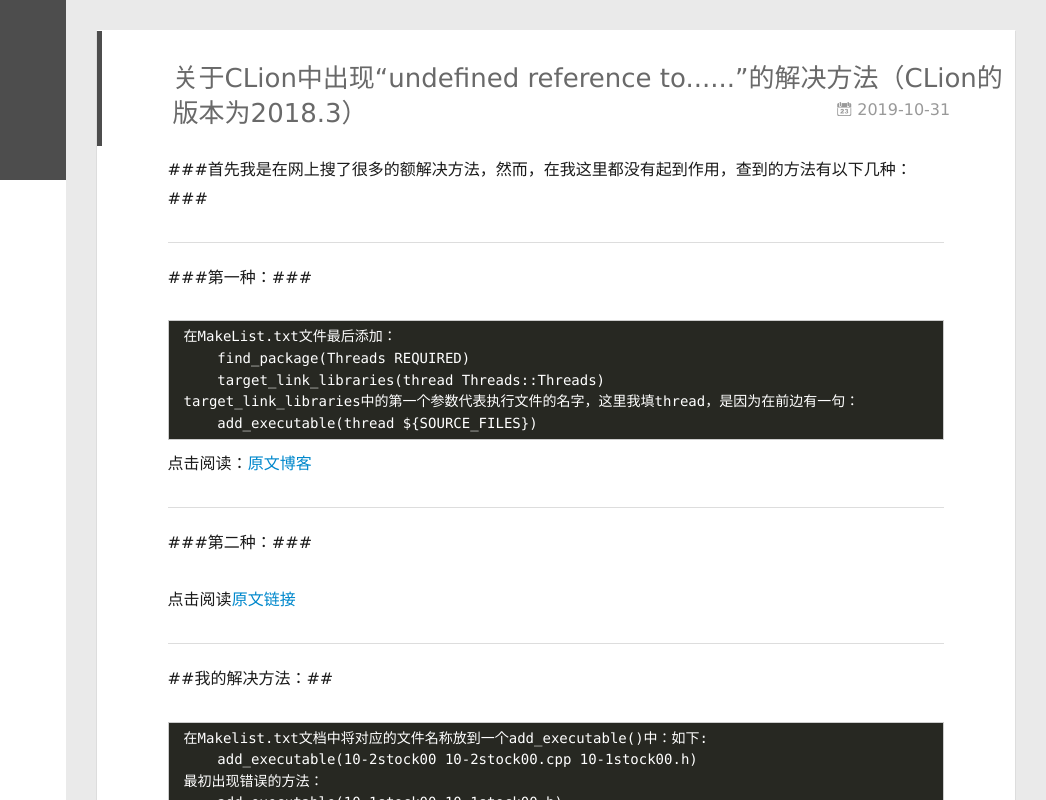
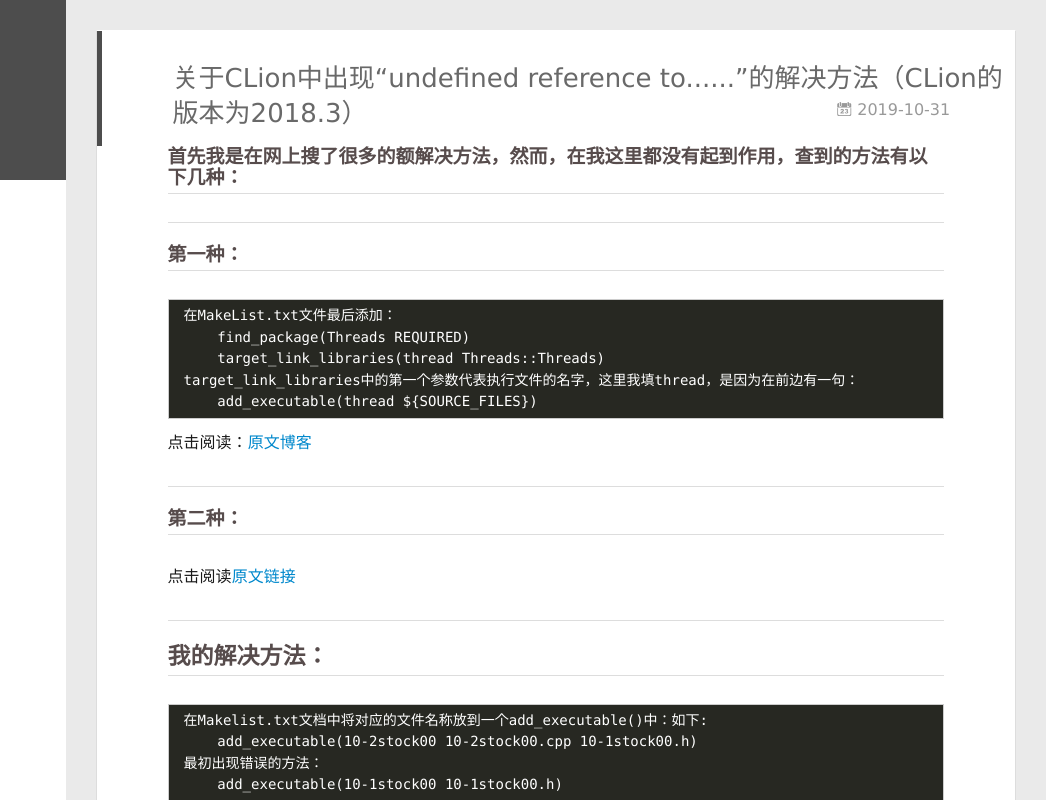
Before and after one commit to W-102/w-102.github.io, a plain HTML site: page 2019/10/31/CLion-undefined_reference_to/index.html in a window 1280 px wide. Shown: the full height of the page, 234-1280 px from the left. Drawn offline with Linux system fonts and the light colour scheme.

Commit message:
Site updated: 2019-10-31 18:08:48

```diff
--- a/2019/10/31/CLion-undefined_reference_to/index.html
+++ b/2019/10/31/CLion-undefined_reference_to/index.html
@@ -8,17 +8,17 @@
   <link rel="dns-prefetch" href="http://yoursite.com">
   <title>关于CLion中出现“undefined reference to......”的解决方法（CLion的版本为2018.3） | foolwys的博客</title>
   <meta name="viewport" content="width=device-width, initial-scale=1, maximum-scale=1">
-  <meta name="description" content="###首先我是在网上搜了很多的额解决方法，然而，在我这里都没有起到作用，查到的方法有以下几种：###  ###第一种：### 在MakeList.txt文件最后添加：     find_package(Threads REQUIRED)     target_link_libraries(thread Threads::Threads) target_link_libraries中的第一个参数代表">
+  <meta name="description" content="首先我是在网上搜了很多的额解决方法，然而，在我这里都没有起到作用，查到的方法有以下几种： 第一种：在MakeList.txt文件最后添加：     find_package(Threads REQUIRED)     target_link_libraries(thread Threads::Threads) target_link_libraries中的第一个参数代表执行文件的名字，这里我填th">
 <meta property="og:type" content="article">
 <meta property="og:title" content="关于CLion中出现“undefined reference to......”的解决方法（CLion的版本为2018.3）">
 <meta property="og:url" content="http://yoursite.com/2019/10/31/CLion-undefined_reference_to/index.html">
 <meta property="og:site_name" content="foolwys的博客">
-<meta property="og:description" content="###首先我是在网上搜了很多的额解决方法，然而，在我这里都没有起到作用，查到的方法有以下几种：###  ###第一种：### 在MakeList.txt文件最后添加：     find_package(Threads REQUIRED)     target_link_libraries(thread Threads::Threads) target_link_libraries中的第一个参数代表">
+<meta property="og:description" content="首先我是在网上搜了很多的额解决方法，然而，在我这里都没有起到作用，查到的方法有以下几种： 第一种：在MakeList.txt文件最后添加：     find_package(Threads REQUIRED)     target_link_libraries(thread Threads::Threads) target_link_libraries中的第一个参数代表执行文件的名字，这里我填th">
 <meta property="og:locale" content="default">
-<meta property="og:updated_time" content="2019-10-31T10:06:22.849Z">
+<meta property="og:updated_time" content="2019-10-31T10:08:18.720Z">
 <meta name="twitter:card" content="summary">
 <meta name="twitter:title" content="关于CLion中出现“undefined reference to......”的解决方法（CLion的版本为2018.3）">
-<meta name="twitter:description" content="###首先我是在网上搜了很多的额解决方法，然而，在我这里都没有起到作用，查到的方法有以下几种：###  ###第一种：### 在MakeList.txt文件最后添加：     find_package(Threads REQUIRED)     target_link_libraries(thread Threads::Threads) target_link_libraries中的第一个参数代表">
+<meta name="twitter:description" content="首先我是在网上搜了很多的额解决方法，然而，在我这里都没有起到作用，查到的方法有以下几种： 第一种：在MakeList.txt文件最后添加：     find_package(Threads REQUIRED)     target_link_libraries(thread Threads::Threads) target_link_libraries中的第一个参数代表执行文件的名字，这里我填th">
 
     <link rel="alternative" href="/atom.xml" title="foolwys的博客" type="application/atom+xml">
 
@@ -174,20 +174,16 @@
 
     <div class="article-entry" itemprop="articleBody">
 
-        <p>###首先我是在网上搜了很多的额解决方法，然而，在我这里都没有起到作用，查到的方法有以下几种：###</p>
-<hr>
-<p>###第一种：###</p>
-<pre><code>在MakeList.txt文件最后添加：
+        <h3 id="首先我是在网上搜了很多的额解决方法，然而，在我这里都没有起到作用，查到的方法有以下几种："><a href="#首先我是在网上搜了很多的额解决方法，然而，在我这里都没有起到作用，查到的方法有以下几种：" class="headerlink" title="首先我是在网上搜了很多的额解决方法，然而，在我这里都没有起到作用，查到的方法有以下几种："></a>首先我是在网上搜了很多的额解决方法，然而，在我这里都没有起到作用，查到的方法有以下几种：</h3><hr>
+<h3 id="第一种："><a href="#第一种：" class="headerlink" title="第一种："></a>第一种：</h3><pre><code>在MakeList.txt文件最后添加：
     find_package(Threads REQUIRED)
     target_link_libraries(thread Threads::Threads)
 target_link_libraries中的第一个参数代表执行文件的名字，这里我填thread，是因为在前边有一句：
     add_executable(thread ${SOURCE_FILES})</code></pre><p>点击阅读：<a href="https://blog.csdn.net/qq_32126633/article/details/80577668" target="_blank" rel="noopener">原文博客</a></p>
 <hr>
-<p>###第二种：###</p>
-<p>点击阅读<a href="https://stackoverflow.com/questions/42424484/clion-undefined-reference-to-function" target="_blank" rel="noopener">原文链接</a></p>
+<h3 id="第二种："><a href="#第二种：" class="headerlink" title="第二种："></a>第二种：</h3><p>点击阅读<a href="https://stackoverflow.com/questions/42424484/clion-undefined-reference-to-function" target="_blank" rel="noopener">原文链接</a></p>
 <hr>
-<p>##我的解决方法：##</p>
-<pre><code>在Makelist.txt文档中将对应的文件名称放到一个add_executable()中：如下:
+<h2 id="我的解决方法："><a href="#我的解决方法：" class="headerlink" title="我的解决方法："></a>我的解决方法：</h2><pre><code>在Makelist.txt文档中将对应的文件名称放到一个add_executable()中：如下:
     add_executable(10-2stock00 10-2stock00.cpp 10-1stock00.h)
 最初出现错误的方法：
     add_executable(10-1stock00 10-1stock00.h)
```
Also changed, not shown: index.html (+4 -8 lines).
